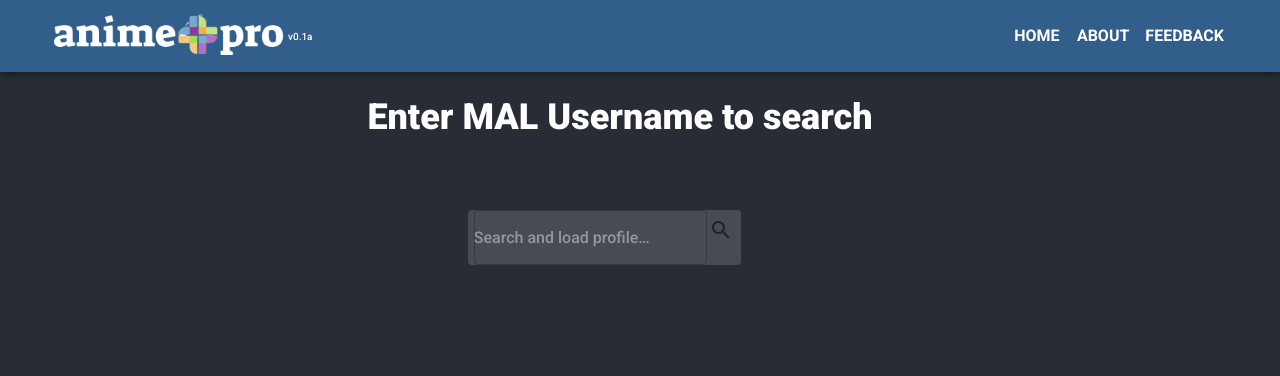
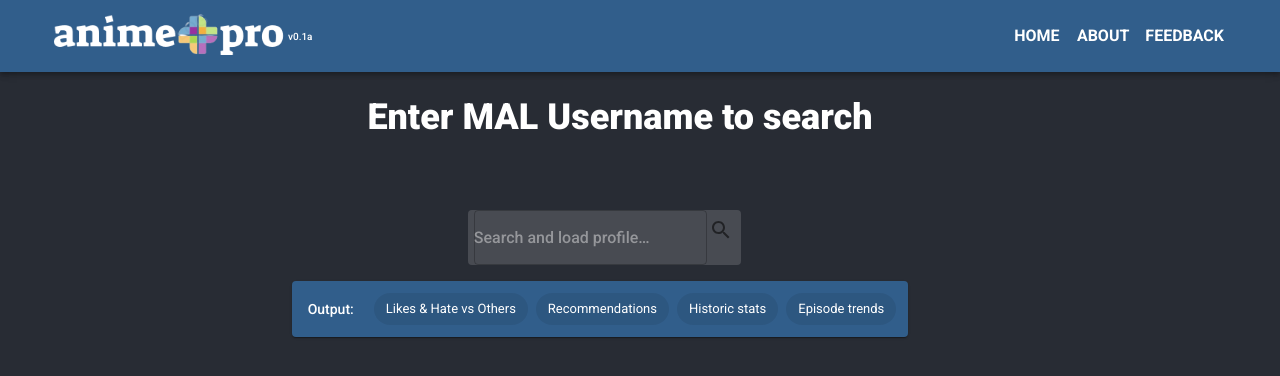
Before and after one commit to shanzei27/aniview-pro, a React (Create React App) app in the folder client/: page / in a window 1280 px wide. Shown: the top 376 px of the page. Built offline with nearby package versions, Linux system fonts and the light colour scheme; no server answers.

Commit message:
added search output selection row

```diff
--- a/client/src/App.js
+++ b/client/src/App.js
@@ -24,7 +24,7 @@ const theme = createTheme({
     },
     primary: {
       main: "#315E8B",
-      dark: '#002884',
+      dark: '#333366',
       contrastText: "#fff"
     },
     secondary: {
--- a/client/src/pages/HomeSearchPage.js
+++ b/client/src/pages/HomeSearchPage.js
@@ -7,6 +7,8 @@ import IconButton from '@mui/material/IconButton';
 import Typography from '@mui/material/Typography';
 import SearchIcon from '@mui/icons-material/Search';
 import TextField from "@mui/material/TextField";
+import Chip from '@mui/material/Chip';
+import Paper from '@mui/material/Paper';
 
 const Search = styled(Box)(({ theme }) => ({
     position: 'relative',
@@ -58,13 +60,50 @@ const StyledTextField = styled(TextField)(({ theme }) => ({
         width: "100%"
       }));
 
+    const StyledPaper = styled(Paper)(({ theme }) => ({
+        ...theme.typography.body2,
+        padding: theme.spacing(2),
+        backgroundColor: theme.palette.primary.main
+    }));
+
+    const ListItem = styled('li')(({ theme }) => ({
+        margin: theme.spacing(0.5),
+    }));
+
 const HomeSearchPage = (props) => {
     const [barText, setBarText] = React.useState("");
+    const [chipSelection, setChipSelection] = useState({
+        "lvh": false,
+        "recommendations": false,
+        "history": false,
+        "episodic": false
+    })
+    const [chipData, setChipData] = React.useState([
+        { key: 0, label: 'Likes & Hate vs Others', type: "lvh" },
+        { key: 1, label: 'Recommendations', type: "recommendations"  },
+        { key: 2, label: 'Historic stats', type: "history"  },
+        { key: 3, label: 'Episode trends', type: "episodic"  },
+      ]);
 
     const submitHandler = (e) => {
         e.preventDefault();
         props.handleSearchTextChange(barText);
     }
+
+    const handleOptionSelectChange = (type) => () => {
+        const bool = !chipSelection[type];
+        const newObj = {...chipSelection};
+        newObj[type] = bool;
+        setChipSelection({...newObj});
+            console.log(chipSelection);
+    };
+
+    const SelectionLabel = styled(Typography)(({ theme }) => ({
+        color: 'white',
+        fontSize: '14px',
+        paddingRight: theme.spacing(2),
+        paddingLeft: theme.spacing(1),
+      }));
 
   return (
     <>
@@ -97,6 +136,34 @@ const HomeSearchPage = (props) => {
                 </form>
             </Item>
             </Grid>
+            <StyledPaper
+                sx={{
+                    display: 'flex',
+                    justifyContent: 'center',
+                    alignItems: 'center',
+                    flexWrap: 'wrap',
+                    listStyle: 'none',
+                    p: 1,
+                    m: 0,
+                }}
+                component="ul"
+                >
+                <SelectionLabel>Output:</SelectionLabel>
+                {chipData.map((data) => {
+                    return (
+                    <ListItem key={data.key}>
+                        <Chip
+                        label={data.label}
+                        variant='filled'
+                      //  color={chipSelection[data.type] ? {"success"} }
+
+                        style={ chipSelection[data.type] ? { backgroundColor:'#333366' } : {}}
+                        onClick ={ handleOptionSelectChange(data.type)}
+                        />
+                    </ListItem>
+                    );
+                })}
+            </StyledPaper>
       </StyledGrid>
 
     </>
```
